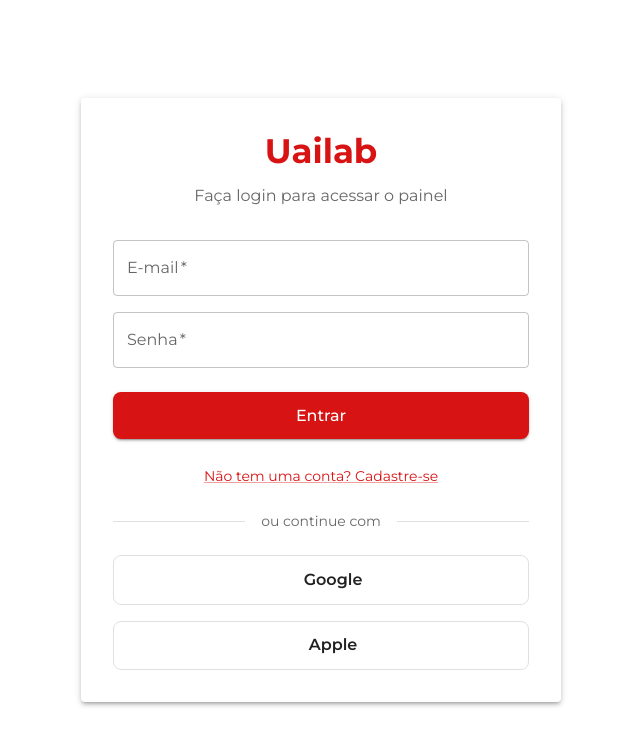
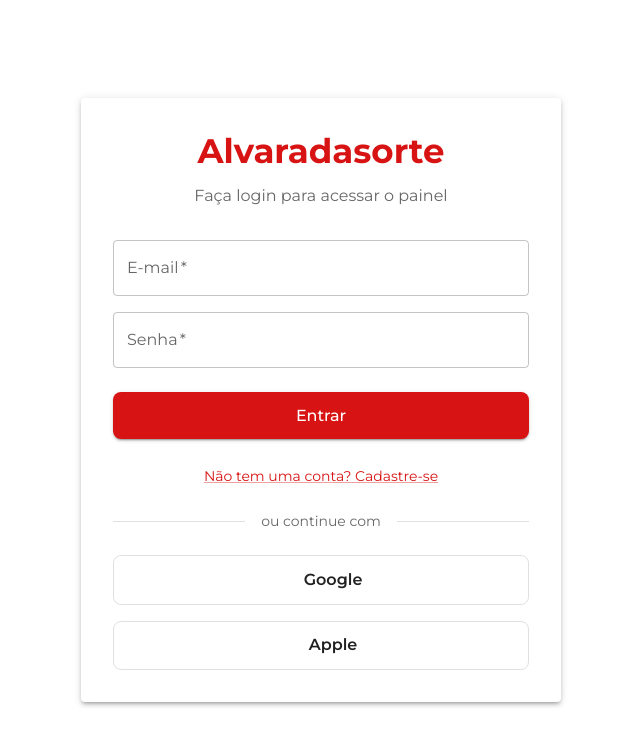
Before and after one commit to odutradev/alvaradasorte, a React (Vite) app: page /login in a window 1280 px wide. Shown: the top 746 px of the page, without its empty margins (319-959 px from the left). Built offline with nearby package versions, Linux system fonts and the light colour scheme; no server answers; some icons are missing.

Commit message:
feat: Correcting the name

```diff
--- a/src/pages/home/components/header/index.tsx
+++ b/src/pages/home/components/header/index.tsx
@@ -14,7 +14,7 @@
     <S.StyledAppBar position="static">
       <S.StyledToolbar>
         <Typography variant="h6" fontWeight={700}>
-          Uailab Dashboard
+          alvara da sorte
         </Typography>
         <S.NavContainer>
           {userRole === 'admin' && (
--- a/src/pages/login/index.tsx
+++ b/src/pages/login/index.tsx
@@ -20,7 +20,7 @@
       <S.ContentContainer elevation={3}>
         <Box textAlign="center" mb={4}>
           <Typography variant="h4" fontWeight={700} color="primary" gutterBottom>
-            Uailab
+            Alvaradasorte
           </Typography>
           <Typography variant="body1" color="text.secondary">
             {isRegister
```
